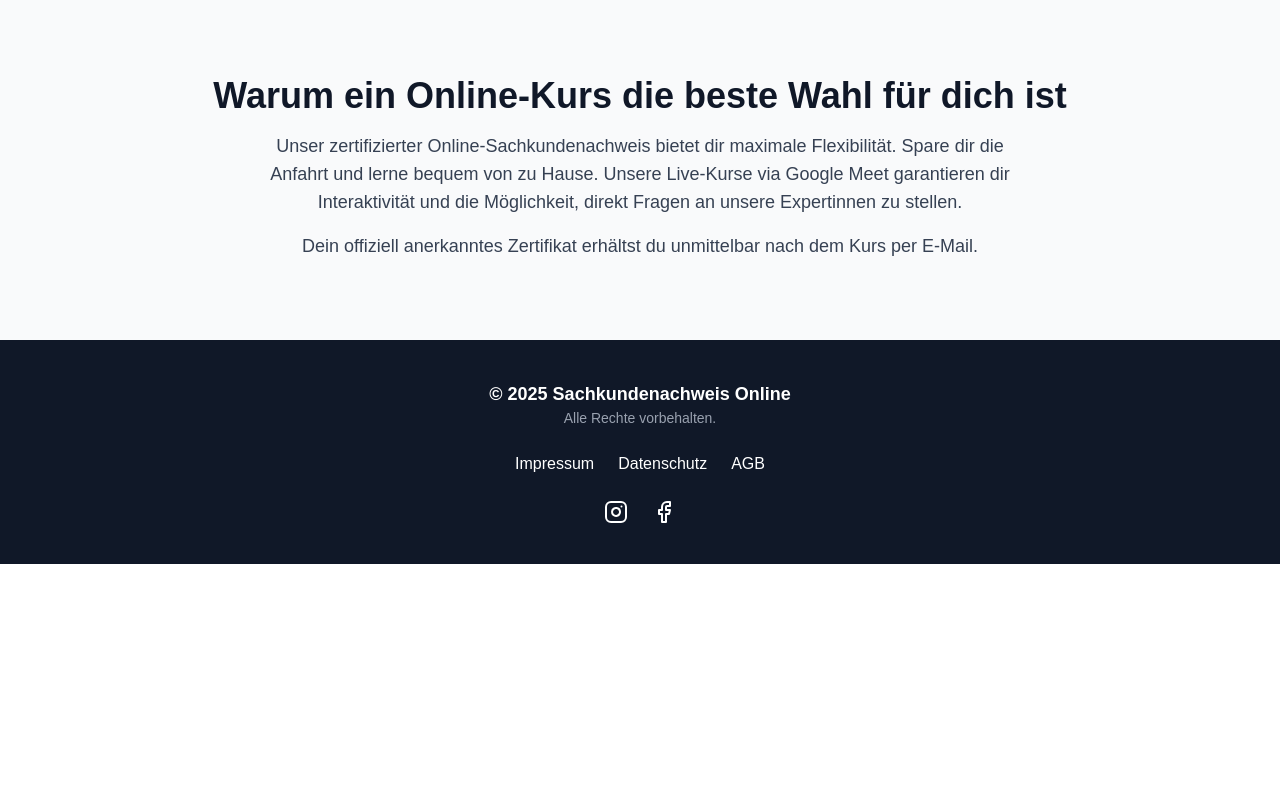
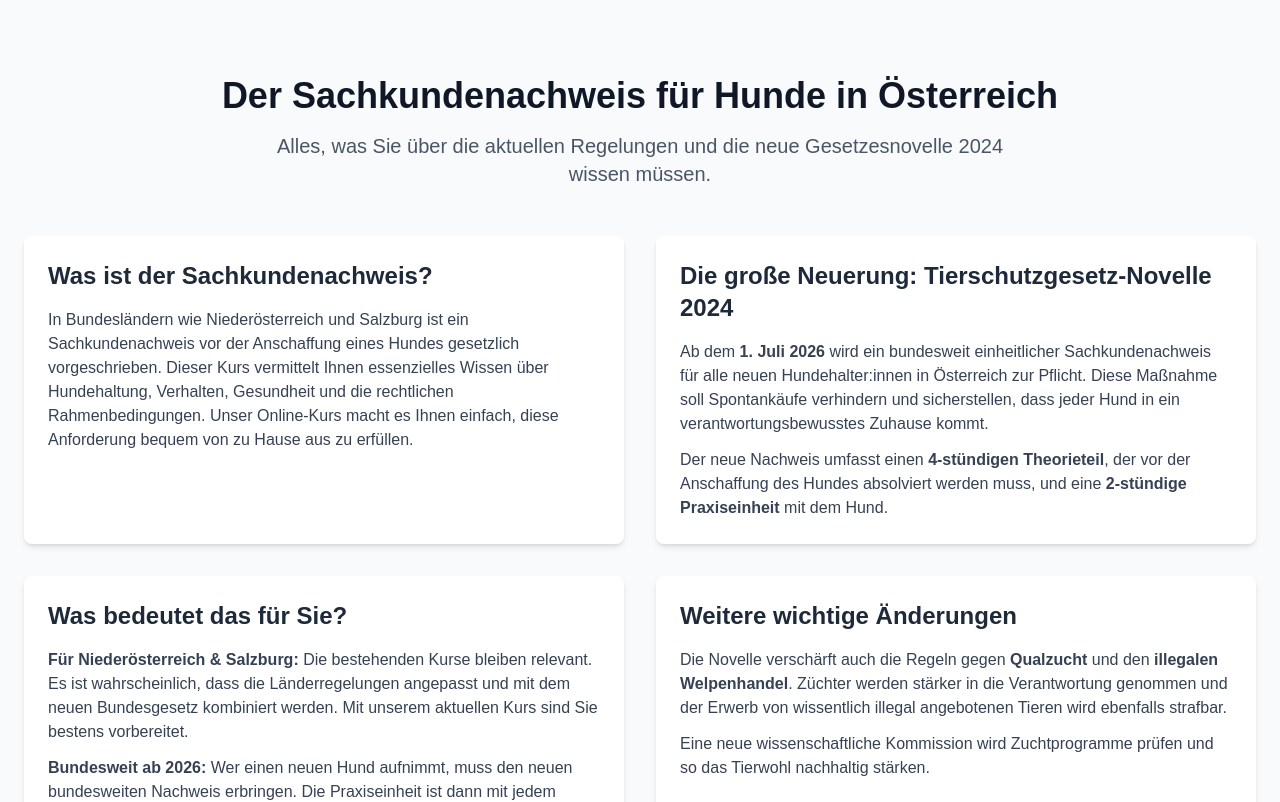
Before and after one commit to paddy-droid/sachkundenachweis-online, a Next.js app: page / in a window 1280 px wide. Shown: the part 1140-1942 px from the top of the page. Before the commit the page ends 1704 px from the top, so only its background shows below. Built offline with nearby package versions, Linux system fonts and the light colour scheme.

Commit message:
feat: Metadaten und Inhaltsbereich für Sachkundenachweis hinzugefügt

```diff
--- a/src/app/page.tsx
+++ b/src/app/page.tsx
@@ -1,5 +1,12 @@
 import Link from 'next/link';
 import Image from 'next/image';
+import type { Metadata } from "next";
+import { InfoSection } from '../components/blocks/InfoSection';
+
+export const metadata: Metadata = {
+  title: 'Sachkundenachweis NÖ & Salzburg: Dein Online-Kurs',
+  description: 'Alle Infos zum offiziellen Sachkundenachweis für Hunde in Salzburg und Niederösterreich. Absolviere den Kurs bequem online.',
+};
 
 export default function Home() {
   return (
@@ -62,6 +69,8 @@ export default function Home() {
         </div>
       </section>
 
+      <InfoSection />
+
       {/* Allgemeine Infos Section */}
       <section className="py-20 bg-gray-50">
         <div className="container mx-auto px-6 text-center">
--- /dev/null
+++ b/src/components/blocks/InfoSection.tsx
@@ -0,0 +1,62 @@
+import React from 'react';
+
+const InfoCard = ({ title, children }: { title: string; children: React.ReactNode }) => (
+  <div className="bg-white p-6 rounded-lg shadow-md hover:shadow-xl transition-shadow duration-300">
+    <h3 className="text-2xl font-bold mb-4 text-gray-800">{title}</h3>
+    <div className="space-y-3 text-gray-700">
+      {children}
+    </div>
+  </div>
+);
+
+export const InfoSection = () => {
+  return (
+    <section className="py-20 bg-gray-50">
+      <div className="container mx-auto px-6">
+        <div className="text-center mb-12">
+          <h2 className="text-4xl font-extrabold text-gray-900 mb-4">
+            Der Sachkundenachweis für Hunde in Österreich
+          </h2>
+          <p className="text-xl text-gray-600 max-w-3xl mx-auto">
+            Alles, was Sie über die aktuellen Regelungen und die neue Gesetzesnovelle 2024 wissen müssen.
+          </p>
+        </div>
+
+        <div className="grid md:grid-cols-1 lg:grid-cols-2 gap-8">
+          <InfoCard title="Was ist der Sachkundenachweis?">
+            <p>
+              In Bundesländern wie Niederösterreich und Salzburg ist ein Sachkundenachweis vor der Anschaffung eines Hundes gesetzlich vorgeschrieben. Dieser Kurs vermittelt Ihnen essenzielles Wissen über Hundehaltung, Verhalten, Gesundheit und die rechtlichen Rahmenbedingungen. Unser Online-Kurs macht es Ihnen einfach, diese Anforderung bequem von zu Hause aus zu erfüllen.
+            </p>
+          </InfoCard>
+
+          <InfoCard title="Die große Neuerung: Tierschutzgesetz-Novelle 2024">
+            <p>
+              Ab dem <strong>1. Juli 2026</strong> wird ein bundesweit einheitlicher Sachkundenachweis für alle neuen Hundehalter:innen in Österreich zur Pflicht. Diese Maßnahme soll Spontankäufe verhindern und sicherstellen, dass jeder Hund in ein verantwortungsbewusstes Zuhause kommt.
+            </p>
+            <p>
+              Der neue Nachweis umfasst einen <strong>4-stündigen Theorieteil</strong>, der vor der Anschaffung des Hundes absolviert werden muss, und eine <strong>2-stündige Praxiseinheit</strong> mit dem Hund.
+            </p>
+          </InfoCard>
+
+          <InfoCard title="Was bedeutet das für Sie?">
+            <p>
+              <strong>Für Niederösterreich & Salzburg:</strong> Die bestehenden Kurse bleiben relevant. Es ist wahrscheinlich, dass die Länderregelungen angepasst und mit dem neuen Bundesgesetz kombiniert werden. Mit unserem aktuellen Kurs sind Sie bestens vorbereitet.
+            </p>
+            <p>
+              <strong>Bundesweit ab 2026:</strong> Wer einen neuen Hund aufnimmt, muss den neuen bundesweiten Nachweis erbringen. Die Praxiseinheit ist dann mit jedem neuen Hund zu absolvieren.
+            </p>
+          </InfoCard>
+
+          <InfoCard title="Weitere wichtige Änderungen">
+            <p>
+              Die Novelle verschärft auch die Regeln gegen <strong>Qualzucht</strong> und den <strong>illegalen Welpenhandel</strong>. Züchter werden stärker in die Verantwortung genommen und der Erwerb von wissentlich illegal angebotenen Tieren wird ebenfalls strafbar.
+            </p>
+            <p>
+               Eine neue wissenschaftliche Kommission wird Zuchtprogramme prüfen und so das Tierwohl nachhaltig stärken.
+            </p>
+          </InfoCard>
+        </div>
+      </div>
+    </section>
+  );
+};
```
